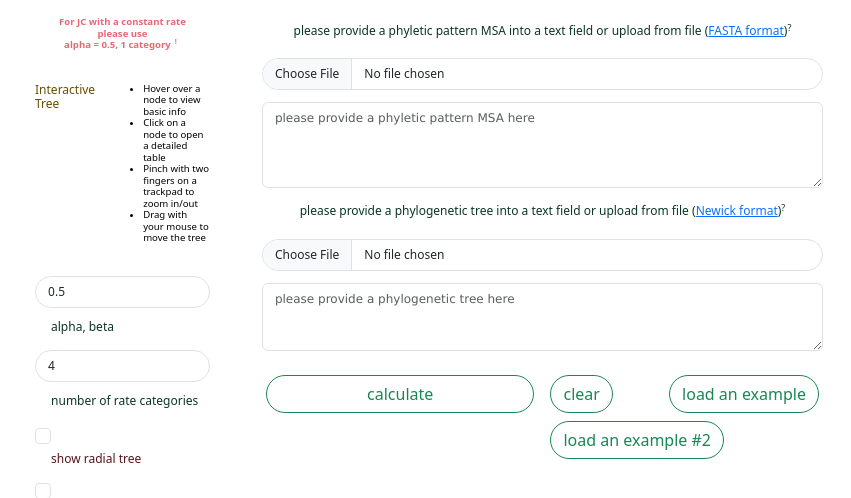
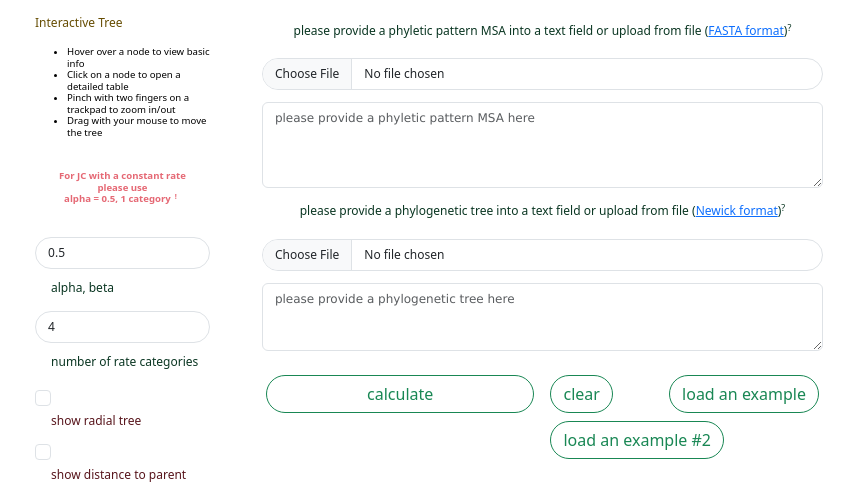
Before and after one commit to junior-iv/gloome, a Flask app: page / in a window 1280 px wide. Shown: the part 92-590 px from the top of the page, without its empty margins (429-1280 px from the left). Run offline with Flask 3, Linux system fonts and the light colour scheme; parts of the project's set-up code (start-up, migrations or seed data) failed here and were passed over.

Commit message:
5.25.25p

```diff
--- a/app/templates/index.html
+++ b/app/templates/index.html
@@ -31,9 +31,8 @@
             </div>
         </div>
         <div class="d-flex gap-2 flex-column text-end w-15 justify-content-end m-3">
-            <label for="treeHelp" class="fw-bold h8 text-center text-opacity-75 text-danger mb-4">For JC with a constant rate <br> please use <br> <b>alpha = 0.5, 1 category<sup class="mx-1">&excl;</sup></b></label>
-            <div id="treeHelp" class="d-flex gap-2 text-start table-light rounded-3 h8">
-                <span class="h7 text-warning-emphasis">Interactive Tree</span><br>
+            <div id="treeHelp" class="d-flex gap-2 flex-column  text-start table-light rounded-3 h8">
+                <p class="h7 text-warning-emphasis">Interactive Tree</p>
                 <ul>
                 <li>Hover over a node to view basic info</li>
                 <li>Click on a node to open a detailed table</li>
@@ -41,6 +40,7 @@
                 <li>Drag with your mouse to move the tree</li>
                 </ul>
             </div>
+            <label for="treeHelp" class="fw-bold h8 text-center text-opacity-75 text-danger mb-4">For JC with a constant rate <br> please use <br> <b>alpha = 0.5, 1 category<sup class="mx-1">&excl;</sup></b></label>
             <input value="{{alpha}}" id="alpha" name="alpha" type="number"
                    min="0.01" max="100000" step="0.01" class="form-control rounded-pill"/>
             <label for="alpha" class="h7 text-start text-success-emphasis ms-3 mt-1 mb-2">alpha, beta</label>
```
